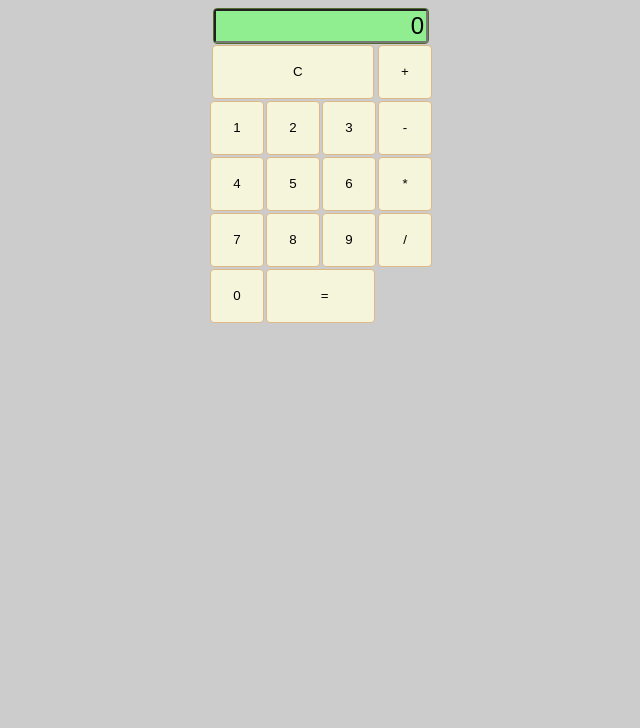
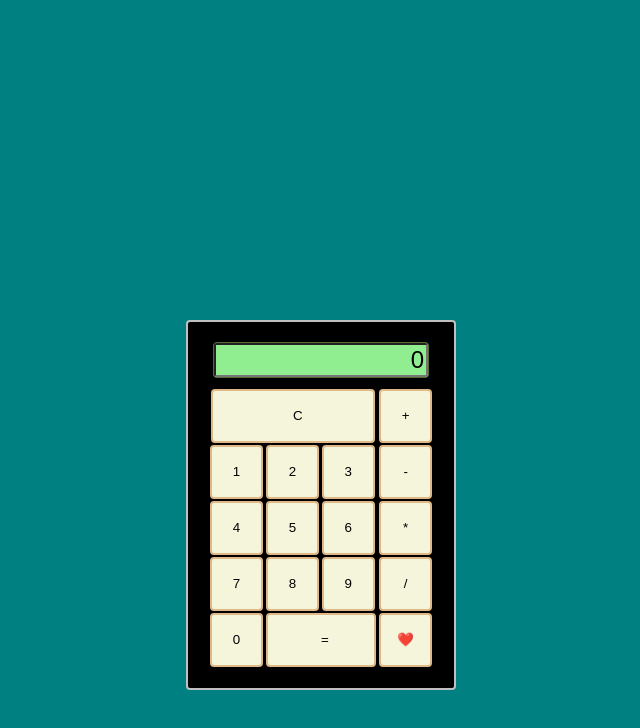
Before and after one commit to DavAnders/odin-calculator, a plain HTML site: page index.html in a window 1280 px wide. Shown: the whole page, without its empty margins (319-959 px from the left). Drawn offline with Linux system fonts and the light colour scheme.

Commit message:
Add styling

```diff
--- a/calc.js
+++ b/calc.js
@@ -183,3 +183,7 @@ function handleKeyPress(key) {
   }
   updateDisplay();
 }
+
+document.querySelector(".fun").addEventListener("click", () => {
+  alert("❤️");
+});
--- a/index.html
+++ b/index.html
@@ -8,6 +8,7 @@
     <link rel="stylesheet" href="styles.css" />
   </head>
   <body>
+    <div id="calc">
       <div id="calculator-display">
         <input type="text" id="display-text" value="0" readonly />
       </div>
@@ -41,6 +42,8 @@
           <button class="operators" data-op="-">-</button>
           <button class="operators" data-op="*">*</button>
           <button class="operators" data-op="/">/</button>
+          <button class="fun">❤️</button>
+        </div>
       </div>
     </div>
   </body>
--- a/styles.css
+++ b/styles.css
@@ -3,14 +3,15 @@ body {
   flex-direction: column;
   align-items: center;
   justify-content: center;
-  background-color: #ccc;
+  background-color: teal;
+  margin-top: 25%;
 }
 
 button {
   width: 4em;
   height: 4em;
   background-color: beige;
-  border: 1px solid burlywood;
+  border: 2px solid burlywood;
   border-radius: 4px;
   margin: 0.1em;
 }
@@ -57,6 +58,7 @@ button {
   width: 13.5em;
   overflow: hidden;
   box-sizing: border-box;
+  margin-bottom: 10px;
 }
 
 #display-text {
@@ -70,3 +72,14 @@ button {
   box-sizing: border-box;
   outline: none;
 }
+
+#calc {
+  display: flex;
+  flex-direction: column;
+  align-items: center;
+  justify-content: center;
+  background-color: black;
+  padding: 20px;
+  border: 2px solid silver;
+  border-radius: 4px;
+}
```
Lines whose indentation alone changed are shown as unchanged.
